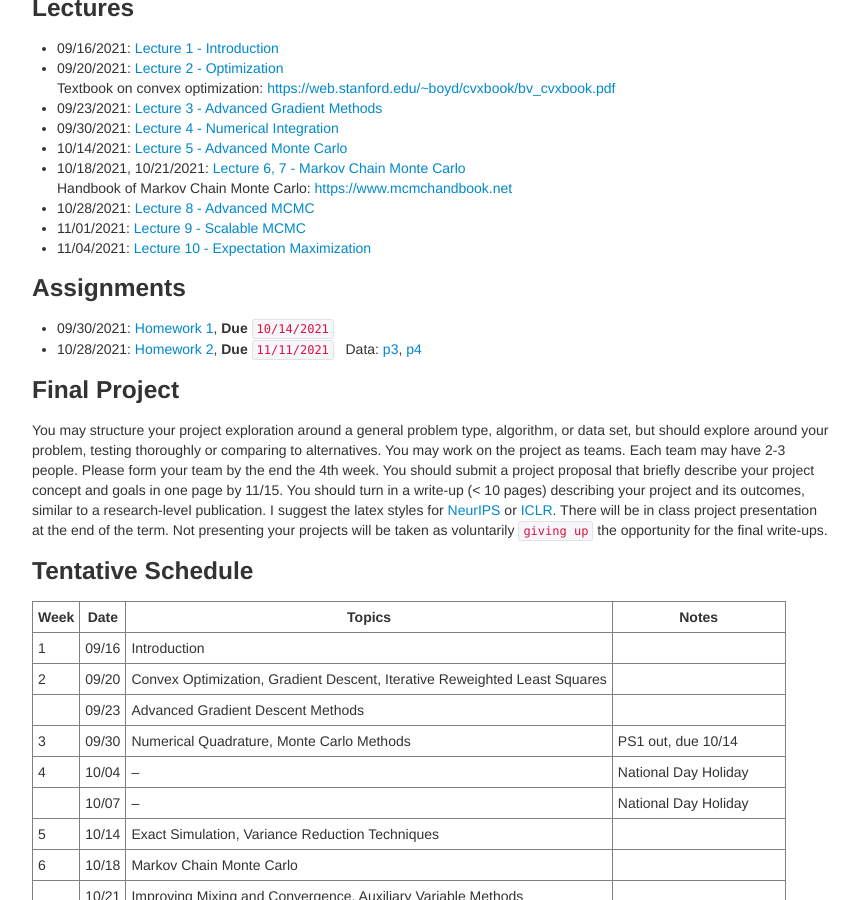
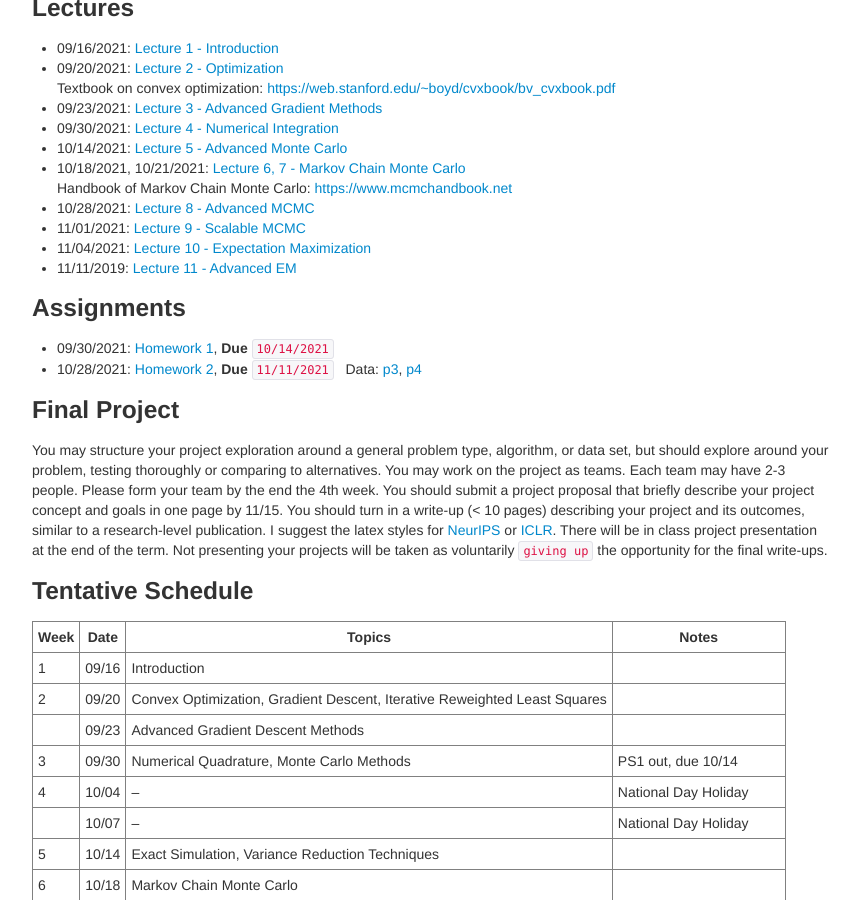
Before and after one commit to zcrabbit/zcrabbit.github.io, a Jekyll site: the page built from courses/smcm-f21.md, in a window 1280 px wide and 900 px high, scrolled down 1105 px. Shown: the whole window, without its empty margins (208-1068 px from the left). Built offline with Jekyll 4.4.1, drawn with Linux system fonts in a browser that asks for light colours.

Commit message:
lecture 11 out

```diff
--- a/courses/smcm-f21.md
+++ b/courses/smcm-f21.md
@@ -48,6 +48,7 @@ We will use python during the course. A good Python tutorial is available at <ht
 - 10/28/2021: [Lecture 8 - Advanced MCMC]({{sites.baseurl}}/static/slides/smcm_fall21/lec08.pdf)
 - 11/01/2021: [Lecture 9 - Scalable MCMC]({{sites.baseurl}}/static/slides/smcm_fall21/lec09.pdf)
 - 11/04/2021: [Lecture 10 - Expectation Maximization]({{sites.baseurl}}/static/slides/smcm_fall21/lec10.pdf)
+- 11/11/2019: [Lecture 11 - Advanced EM]({{sites.baseurl}}/static/slides/smcm_fall21/lec11.pdf)
 
 ### Assignments
 - 09/30/2021: [Homework 1]({{sites.baseurl}}/static/slides/smcm_fall21/hw01.pdf), **Due** `10/14/2021`
```
Also changed, not shown: 3 other files.
